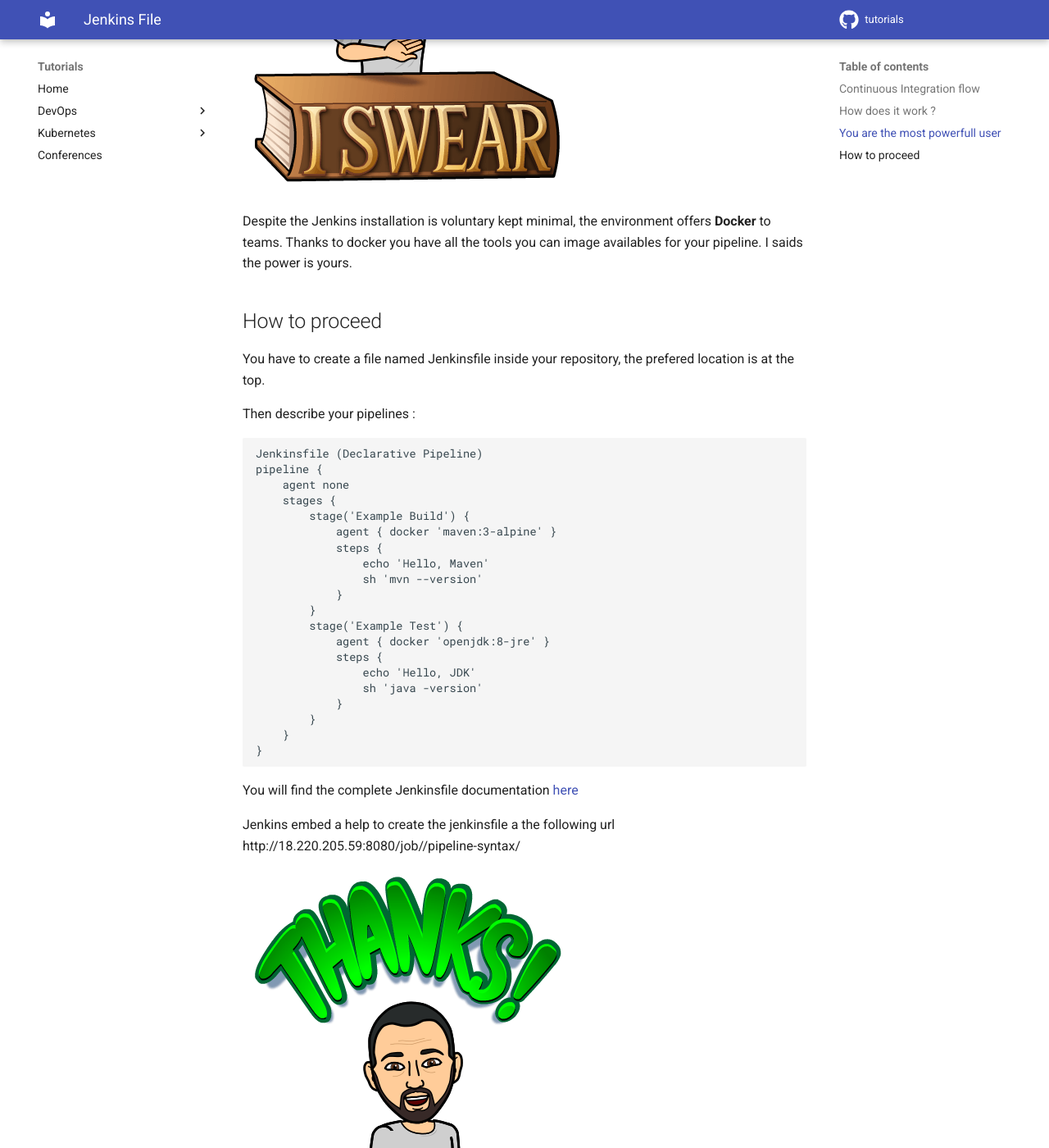
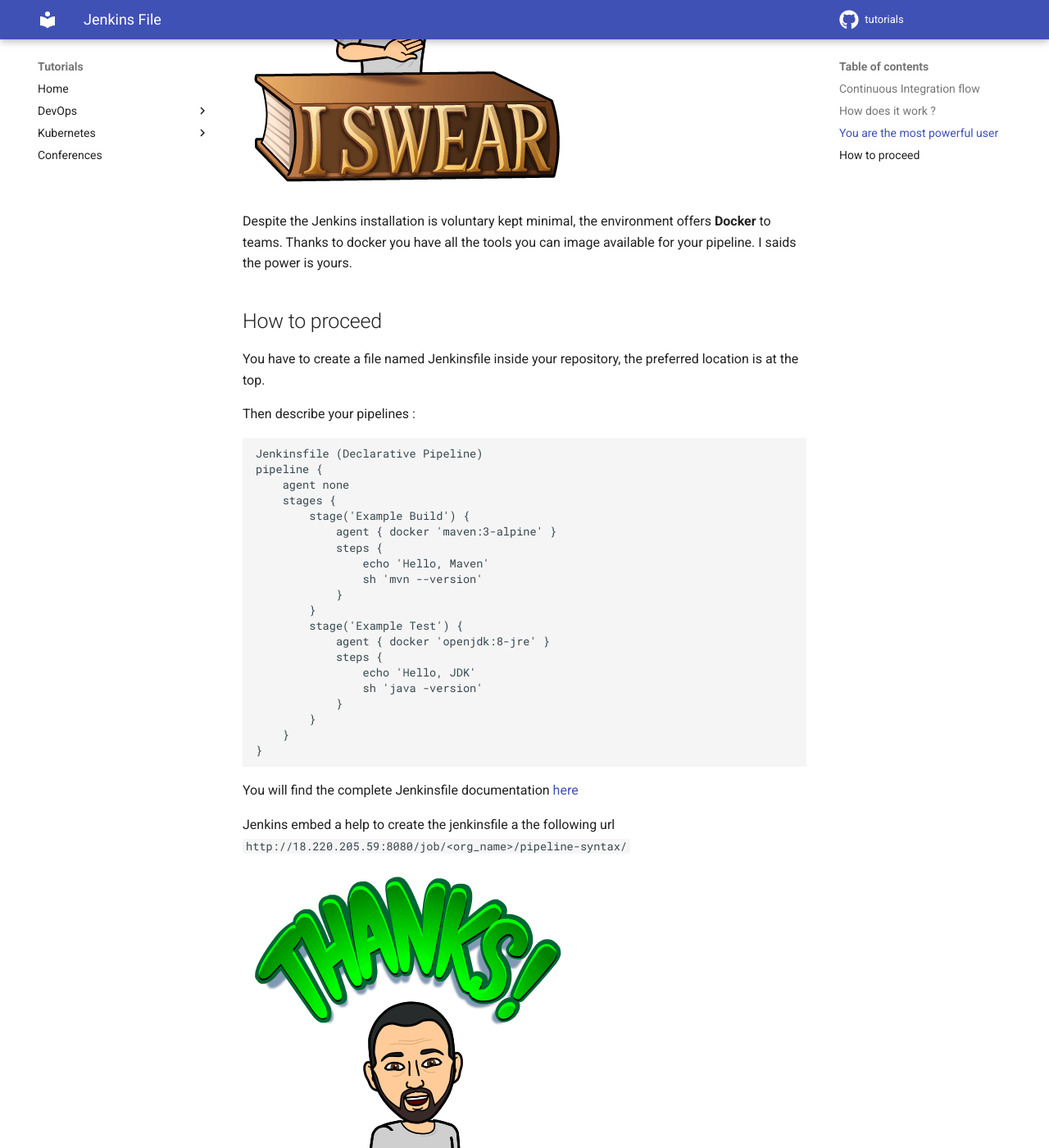
Before and after one commit to pberthonneau/angegar.github.io, an MkDocs documentation site: the page built from docs/Jenkins/jenkins/README.md, in a window 1280 px wide and 1400 px high, scrolled down 1256 px. Shown: the whole window at 82% size. Built offline with MkDocs 1.6.1 and Material for MkDocs 9.7.7, drawn with Linux system fonts in a browser that asks for light colours; some of the changed text lies outside the part shown.

Commit message:
Fix spelling, lint and link issues
Signed-off-by: GitHub <noreply@github.com>

```diff
--- a/docs/Jenkins/jenkins/README.md
+++ b/docs/Jenkins/jenkins/README.md
@@ -11,19 +11,19 @@
 - And ... your helpful **Orchestrator**, i named Jenkins
 
 ## How does it work ?
-Even if Jenkins is powerfull, it is not a wizard, there is no magic in his work.
+Even if Jenkins is powerful, it is not a wizard, there is no magic in his work.
 
 The Jenkins administrator worked to easy your job, indeed they configured jenkins to search inside the DXC organizations for the Holy Grail which is a set of Jenkinsfile describing your pipeline. The only think you have to do is to put one Jenkinsfile in your repository to automatically create all the jobs composing your pipeline.
 
-## You are the most powerfull user
+## You are the most powerful user
 
-![i sware](./img/i_sware.png)
+![i swear](./img/i_swear.png)
 
-Despite the Jenkins installation is voluntary kept minimal, the environment offers **Docker** to teams. Thanks to docker you have all the tools you can image availables for your pipeline. I saids the power is yours.
+Despite the Jenkins installation is voluntary kept minimal, the environment offers **Docker** to teams. Thanks to docker you have all the tools you can image available for your pipeline. I saids the power is yours.
 
 ## How to proceed
 
-You have to create a file named Jenkinsfile inside your repository, the prefered location is at the top.
+You have to create a file named Jenkinsfile inside your repository, the preferred location is at the top.
 
 Then describe your pipelines :
 
@@ -50,7 +50,6 @@
 
 You will find the complete Jenkinsfile documentation [here](https://jenkins.io/doc/book/pipeline/syntax/)
 
-Jenkins embed a help to create the jenkinsfile a the following url http://18.220.205.59:8080/job/<org_name>/pipeline-syntax/
-
+Jenkins embed a help to create the jenkinsfile a the following url `http://18.220.205.59:8080/job/<org_name>/pipeline-syntax/`
 
 ![thank_you](./img/thank_you.png)
```
Also changed, not shown: docs/Jenkins/jenkins/img/i_swear.png (renamed from docs/Jenkins/jenkins/img/i_sware.png).
